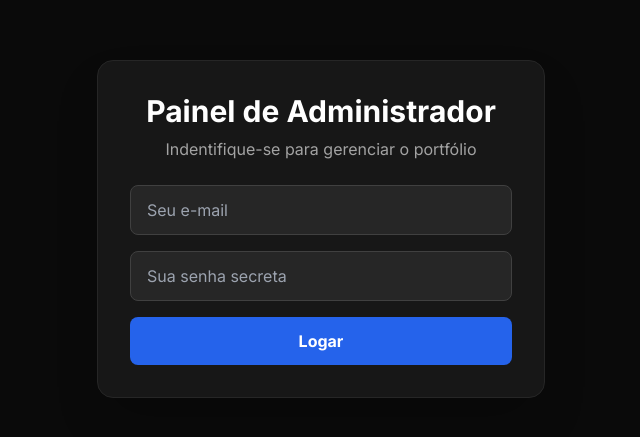
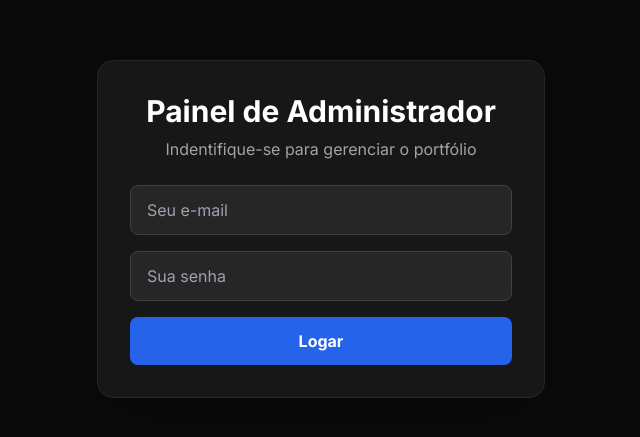
Before and after one commit to AndreyCadmo/Portfolio, a Next.js app: page /admin in a window 1280 px wide. Shown: the part 171-608 px from the top of the page, without its empty margins (319-959 px from the left). Built offline with nearby package versions, Linux system fonts and the light colour scheme; no server answers.

Commit message:
alteração de escrita

```diff
--- a/src/app/admin/page.tsx
+++ b/src/app/admin/page.tsx
@@ -45,7 +45,7 @@ export default function AdminLogin() {
           />
           <input
             type="password"
-            placeholder="Sua senha secreta"
+            placeholder="Sua senha"
             className="w-full px-4 py-3 bg-neutral-800 border border-neutral-700 rounded-lg text-white focus:outline-none focus:ring-2 focus:ring-blue-600 transition-all"
             onChange={(e) => setPassword(e.target.value)}
             required
```
